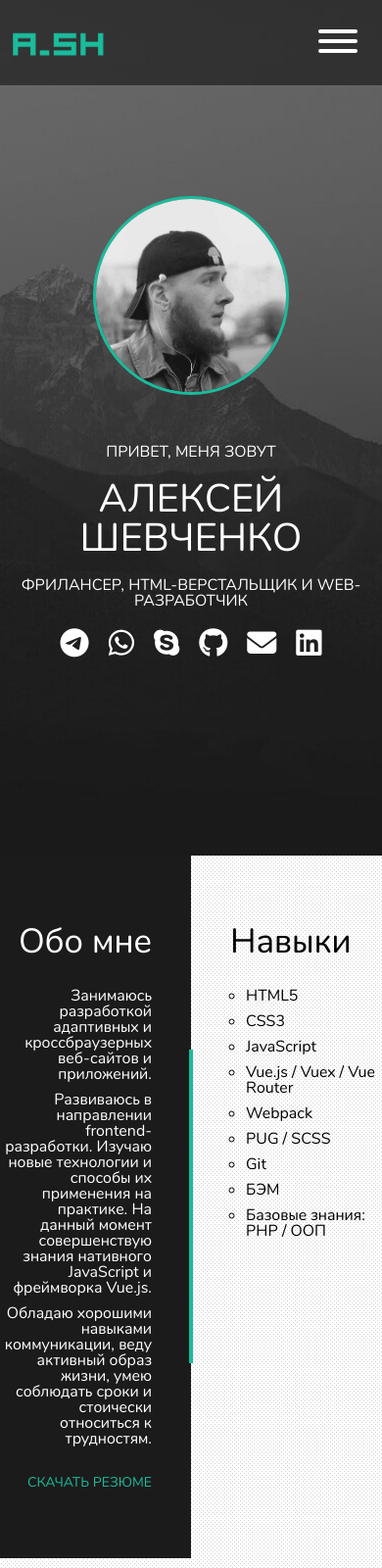
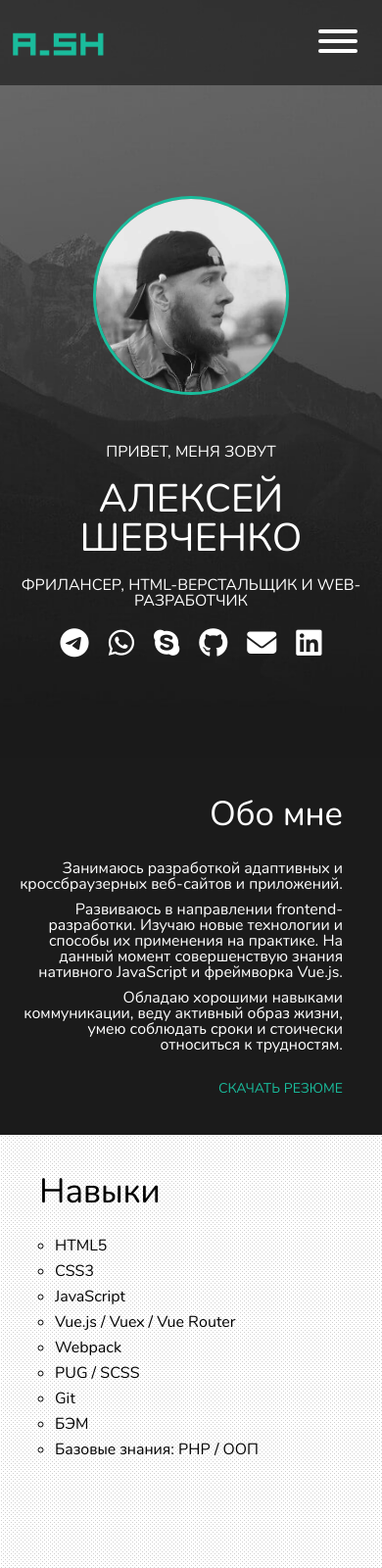
Before and after one commit to profbiss/portfolio, a website built with webpack: page src/index.pug in a window 390 px wide. Shown: the top 1600 px of the page at 98% size. Built offline with nearby package versions, Linux system fonts and the light colour scheme; files whose address does not match are found by name.

Commit message:
add responsive to about-me section

```diff
--- a/src/assets/style/style.scss
+++ b/src/assets/style/style.scss
@@ -517,8 +517,11 @@ $fog: rgba(0, 0, 0, 0.5);
     flex-direction: column;
     justify-content: center;
     align-items: center;
-    padding: 200px 0;
+    padding: 200px 0 100px 0;
     text-align: center;
+    @media(min-width: $sm) {
+      padding-bottom: 200px;
+    }
     @media (min-width: $md) {
       flex-direction: row;
       text-align: left;
@@ -608,15 +611,24 @@ $fog: rgba(0, 0, 0, 0.5);
 
 .about-me {
   display: flex;
+  flex-direction: column;
+  @media(min-width: $sm) {
+    flex-direction: row;
+  }
   &__about-me,
   &__skills {
-    padding-top: 70px;
-    padding-bottom: 70px;
+    padding-top: 40px;
+    padding-bottom: 40px;
+    @media(min-width: $sm) {
+      padding-top: 70px;
+      padding-bottom: 70px;
+    }
   }
   &__about-me {
     position: relative;
     flex-basis: 50%;
     padding-right: 40px;
+    padding-left: 13px;
     text-align: right;
     color: #ffffff;
     background-color: #1b1b1b;
@@ -625,10 +637,17 @@ $fog: rgba(0, 0, 0, 0.5);
       position: absolute;
       top: 50%;
       right: -2px;
+      display: none;
       width: 4px;
-      height: 320px;
+      height: 390px;
       background-color: $green;
       transform: translateY(-50%);
+      @media(min-width: $sm) {
+        display: block;
+      }
+      @media(min-width: $md) {
+        height: 320px;
+      }
     }
   }
   &__desc {
@@ -648,6 +667,7 @@ $fog: rgba(0, 0, 0, 0.5);
   }
   &__skills {
     flex-basis: 50%;
+    padding-right: 13px;
     padding-left: 40px;
     text-align: left;
   }
```
Also changed, not shown: src/assets/theme/img/about-me.png (deleted).
